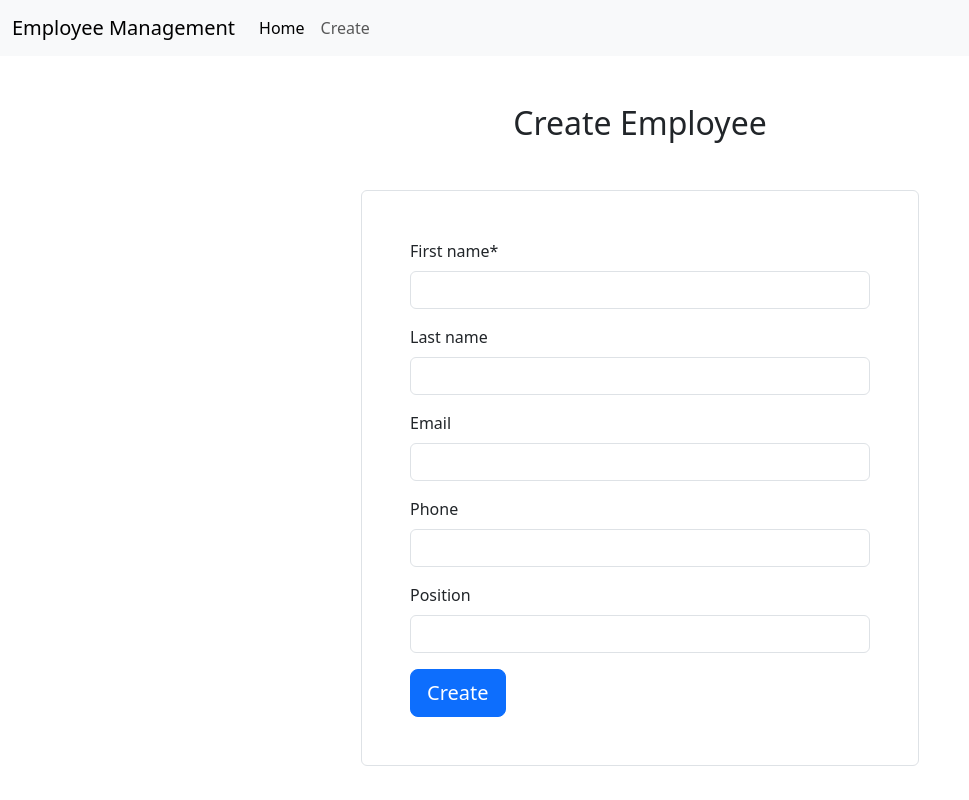
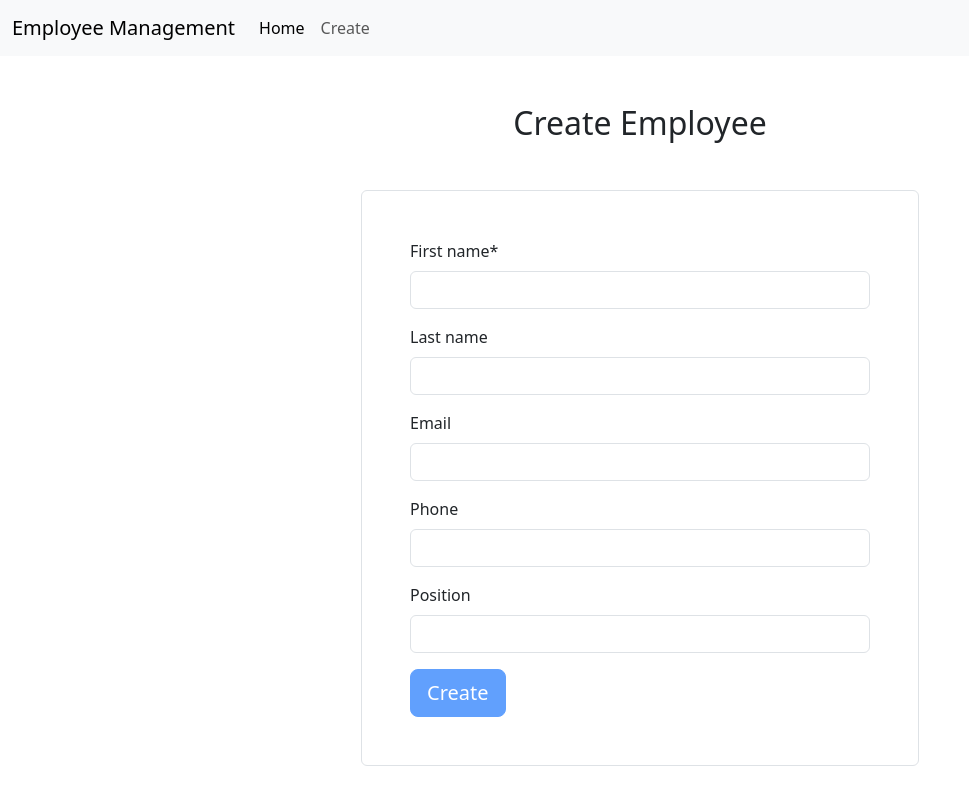
Before and after one commit to TymoteuszBroda/Angular_Employee-management-app, an Angular app: page /create in a window 1280 px wide. Shown: the whole page, without its empty margins (0-969 px from the left). Built offline with nearby package versions, Linux system fonts and the light colour scheme.

Commit message:
toggling form button based on form validity

```diff
--- a/src/app/employee-form/employee-form.component.html
+++ b/src/app/employee-form/employee-form.component.html
@@ -1,9 +1,6 @@
 <h2 class="text-center my-5">{{isEditing? 'Edit' : 'Create'}} Employee</h2>
-<div *ngIf="errorMessage != ''">
-  {{errorMessage}}
-</div>
 
-<form (ngSubmit)="onSubmit()" class="border rounded p-5 w-50 mx-auto">
+<form (ngSubmit)="onSubmit()" #employeeForm="ngForm" class="border rounded p-5 w-50 mx-auto">
     <div class="mb-3">
       <label class="form-label">First name*</label>
       <input required #firstName="ngModel" class="form-control" type="text" name="firstName" [(ngModel)]="employee.firstName"/>
@@ -39,5 +36,5 @@
         <div class="text-danger" *ngIf="position.errors?.['required']">Position is required</div>
       </div>
     </div>
-    <button class="btn btn-primary btn-lg" type="submit">{{isEditing? 'Edit' : 'Create'}}</button>
+    <button class="btn btn-primary btn-lg" type="submit" [disabled]="employeeForm.invalid">{{isEditing? 'Edit' : 'Create'}}</button>
 </form>
```
